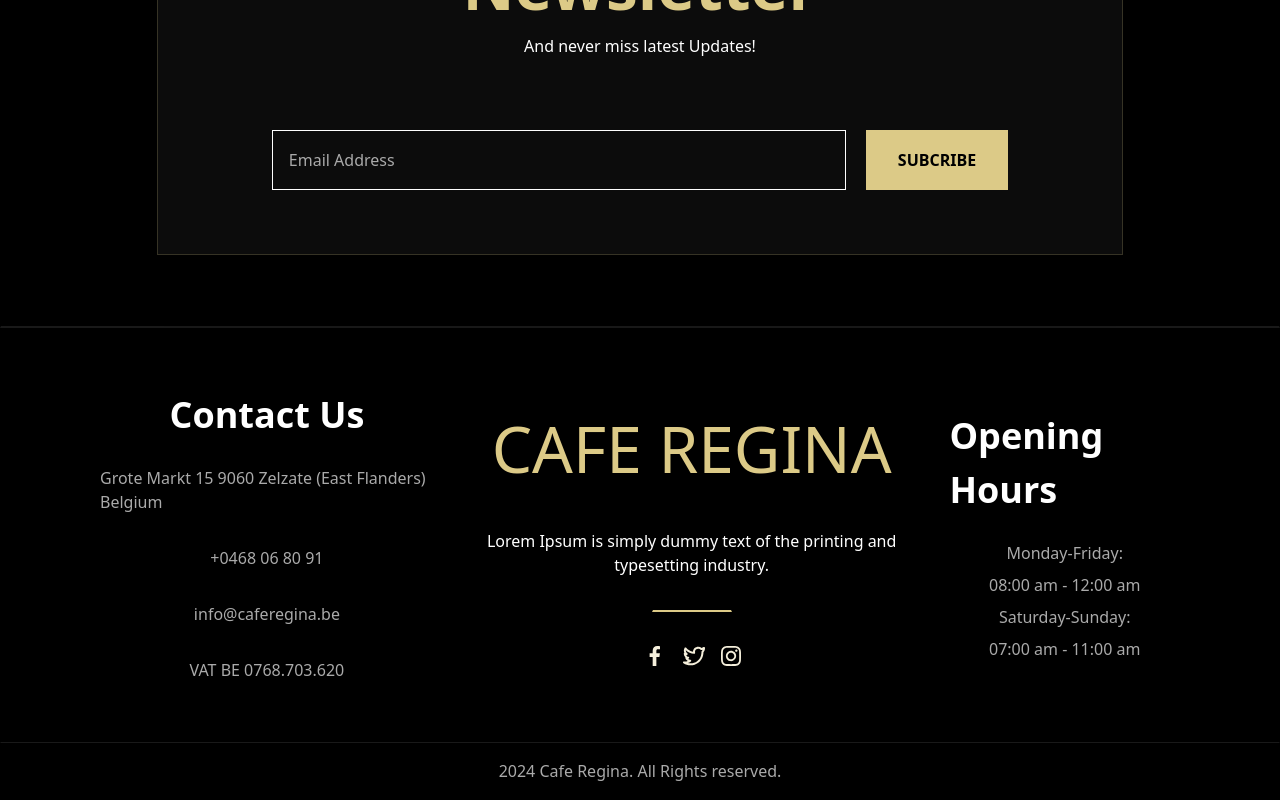
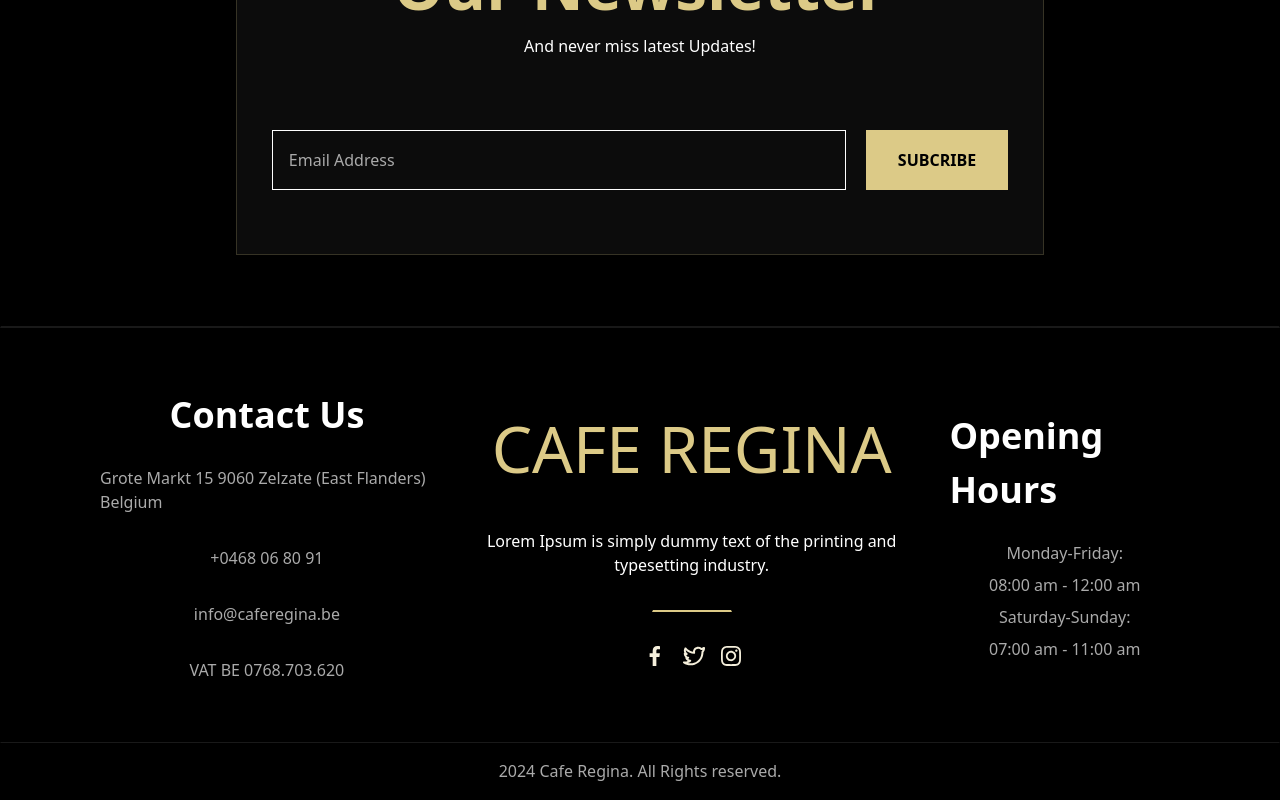
Before and after one commit to briandang59/restaurent-landing-page, a Next.js app: page / in a window 1280 px wide. Shown: the part 4757-5557 px from the top of the page. Built offline with nearby package versions, Linux system fonts and the light colour scheme.

Commit message:
fix: input subcribe

```diff
--- a/components/Subcribe.tsx
+++ b/components/Subcribe.tsx
@@ -21,7 +21,7 @@ function SubcribeSection() {
             And never miss latest Updates!
           </p>
         </div>
-        <div className="flex items-center gap-[20px] mx-[114px] mb-[64px]">
+        <div className="flex items-center gap-[20px] mb-[64px] mx-auto">
           <div className="w-[574px] h-[60px] border border-white">
             <input
               placeholder="Email Address"
```
